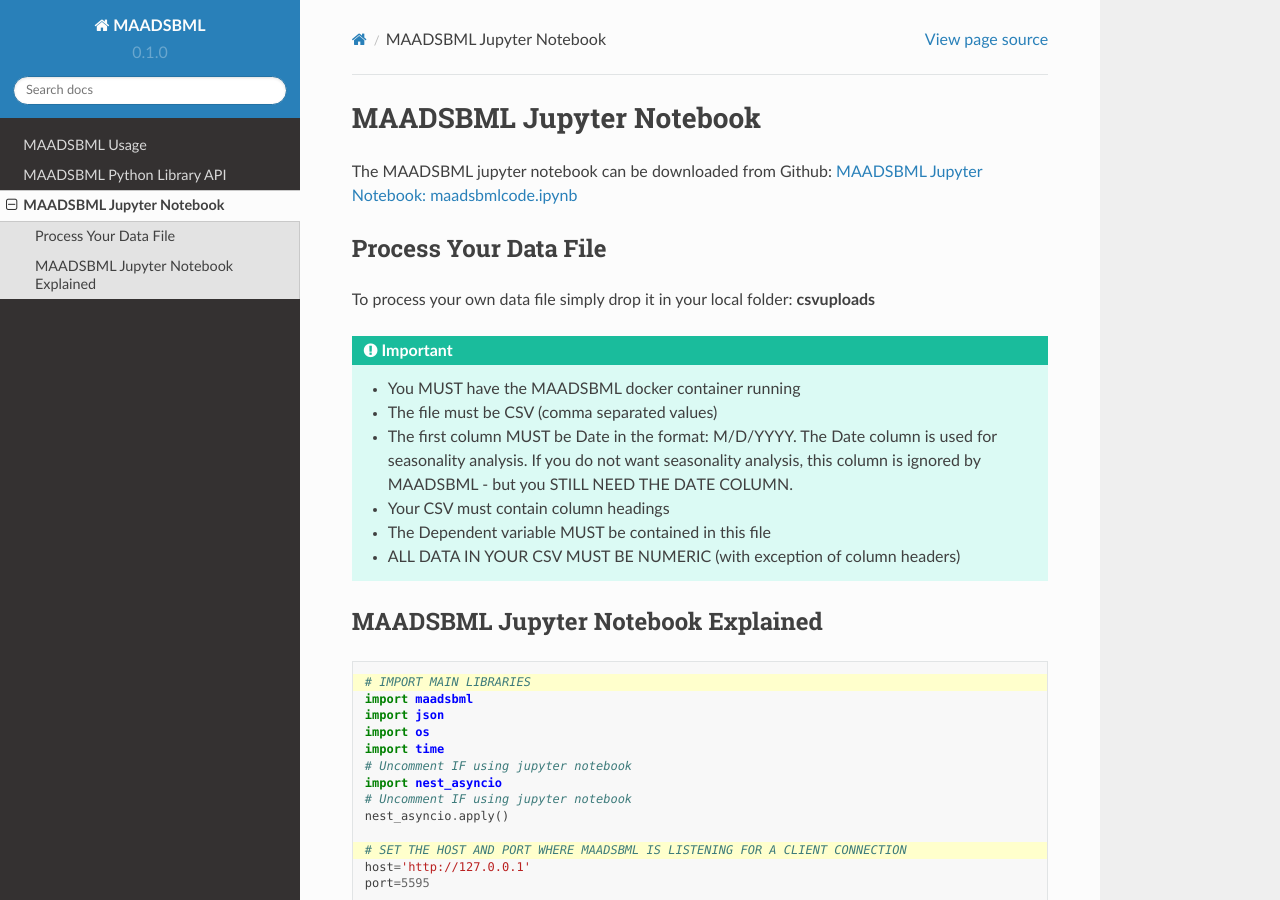
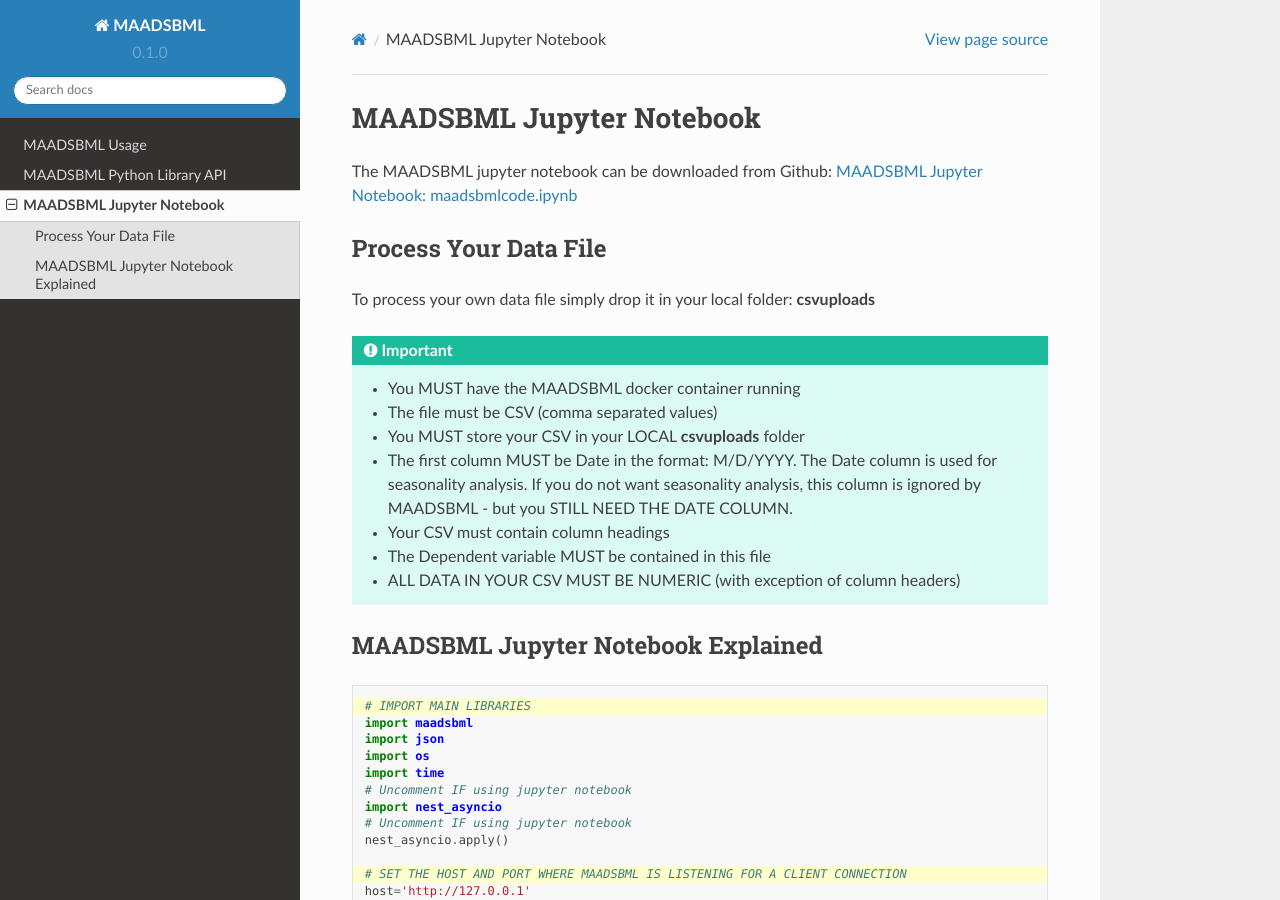
Before and after one commit to smaurice101/maadsbml, a Sphinx documentation site: the page built from docs/source/maadsbmlnotebook.rst, in a window 1280 px wide and 900 px high. Built offline with Sphinx 7.4.7 and the Read the Docs theme 2.0.0, drawn with Linux system fonts in a browser that asks for light colours.

Commit message:
Update maadsbmlnotebook.rst

```diff
--- a/docs/source/maadsbmlnotebook.rst
+++ b/docs/source/maadsbmlnotebook.rst
@@ -14,7 +14,10 @@
 
    • The file must be CSV (comma separated values)
 
-   • The first column MUST be Date in the format: M/D/YYYY.  The Date column is used for seasonality analysis.  If you do not want seasonality analysis, this column       is ignored by MAADSBML - but you STILL NEED THE DATE COLUMN.
+   • You MUST store your CSV in your LOCAL **csvuploads** folder
+
+   • The first column MUST be Date in the format: M/D/YYYY.  The Date column is used for seasonality analysis.  If you do not want seasonality analysis, this
+     column is ignored by MAADSBML - but you STILL NEED THE DATE COLUMN.
 
    • Your CSV must contain column headings
 
```
